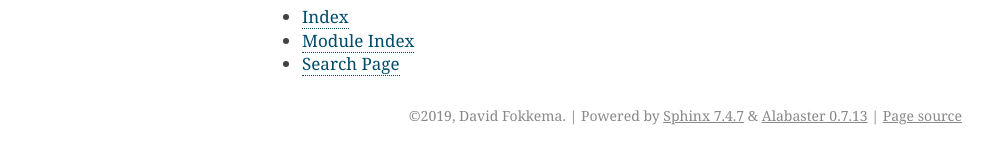
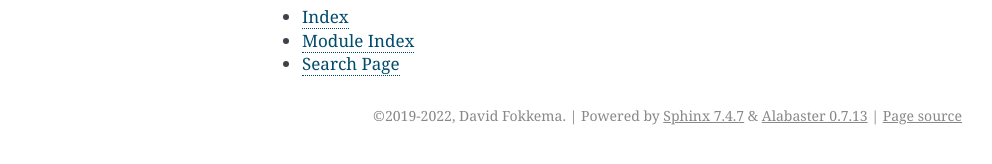
Before and after one commit to davidfokkema/gamma-spectroscopy, a Sphinx documentation site: the page built from docs/index.rst, in a window 1280 px wide. Shown: the part 489-653 px from the top of the page, without its empty margins (148-1140 px from the left). Built offline with Sphinx 7.4.7, drawn with Linux system fonts in a browser that asks for light colours.

```diff
--- a/docs/conf.py
+++ b/docs/conf.py
@@ -17,31 +17,30 @@
 
 # -- Project information -----------------------------------------------------
 
-project = 'Gamma Spectroscopy'
-copyright = '2019, David Fokkema'
-author = 'David Fokkema'
+project = "Gamma Spectroscopy"
+copyright = "2019-2022, David Fokkema"
+author = "David Fokkema"
 
 # The full version, including alpha/beta/rc tags
-release = '1.1'
+release = "1.1.1"
 
 
 # -- General configuration ---------------------------------------------------
 
-master_doc = 'index'
+master_doc = "index"
 
 # Add any Sphinx extension module names here, as strings. They can be
 # extensions coming with Sphinx (named 'sphinx.ext.*') or your custom
 # ones.
-extensions = [
-]
+extensions = []
 
 # Add any paths that contain templates here, relative to this directory.
-templates_path = ['_templates']
+templates_path = ["_templates"]
 
 # List of patterns, relative to source directory, that match files and
 # directories to ignore when looking for source files.
 # This pattern also affects html_static_path and html_extra_path.
-exclude_patterns = ['_build', 'Thumbs.db', '.DS_Store']
+exclude_patterns = ["_build", "Thumbs.db", ".DS_Store"]
 
 
 # -- Options for HTML output -------------------------------------------------
@@ -54,4 +53,4 @@ exclude_patterns = ['_build', 'Thumbs.db', '.DS_Store']
 # Add any paths that contain custom static files (such as style sheets) here,
 # relative to this directory. They are copied after the builtin static files,
 # so a file named "default.css" will overwrite the builtin "default.css".
-html_static_path = ['_static']
+html_static_path = ["_static"]
--- a/setup.py
+++ b/setup.py
@@ -5,7 +5,7 @@ with open("README.rst", "r") as fh:
 
 setuptools.setup(
     name="gamma-spectroscopy",
-    version="1.1",
+    version="1.1.1",
     author="David Fokkema",
     author_email="davidfokkema@icloud.com",
     description="A GUI for gamma spectroscopy using a PicoScope",
```
Also changed, not shown: 1 other file.
